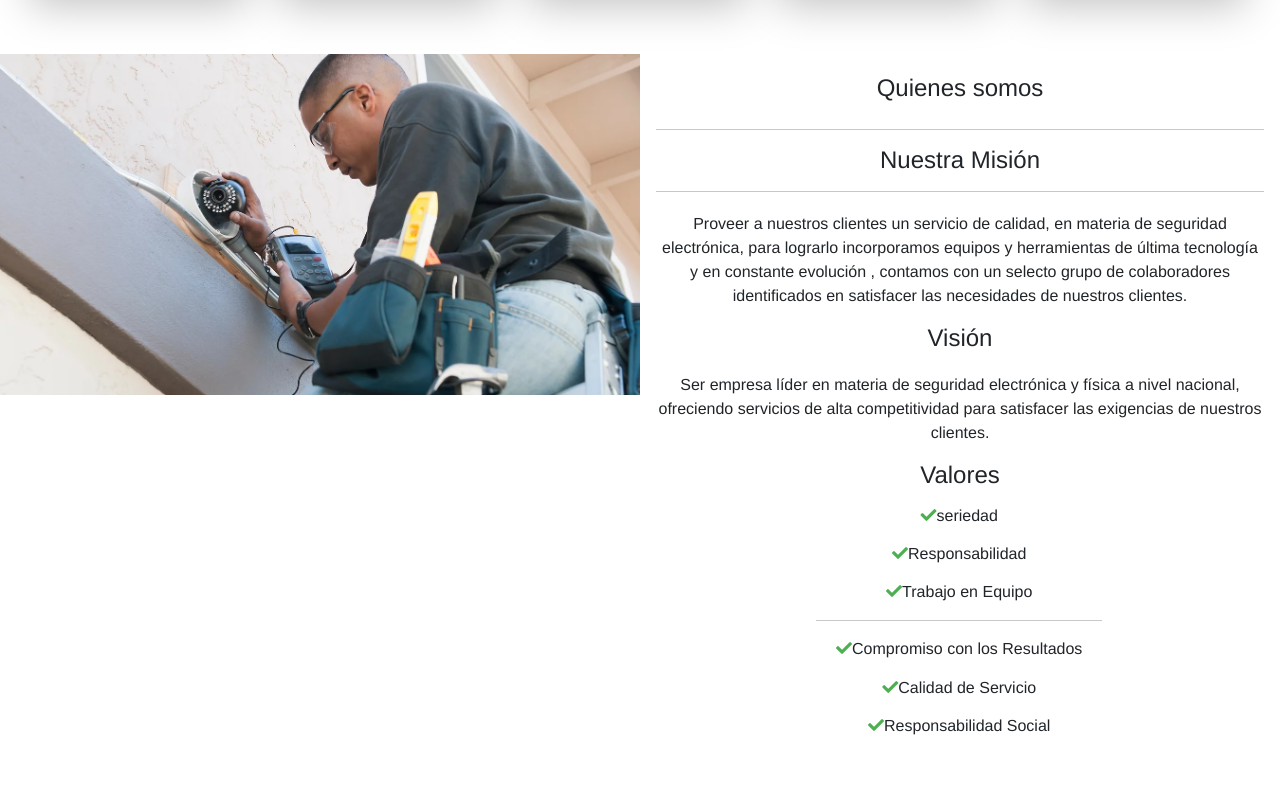
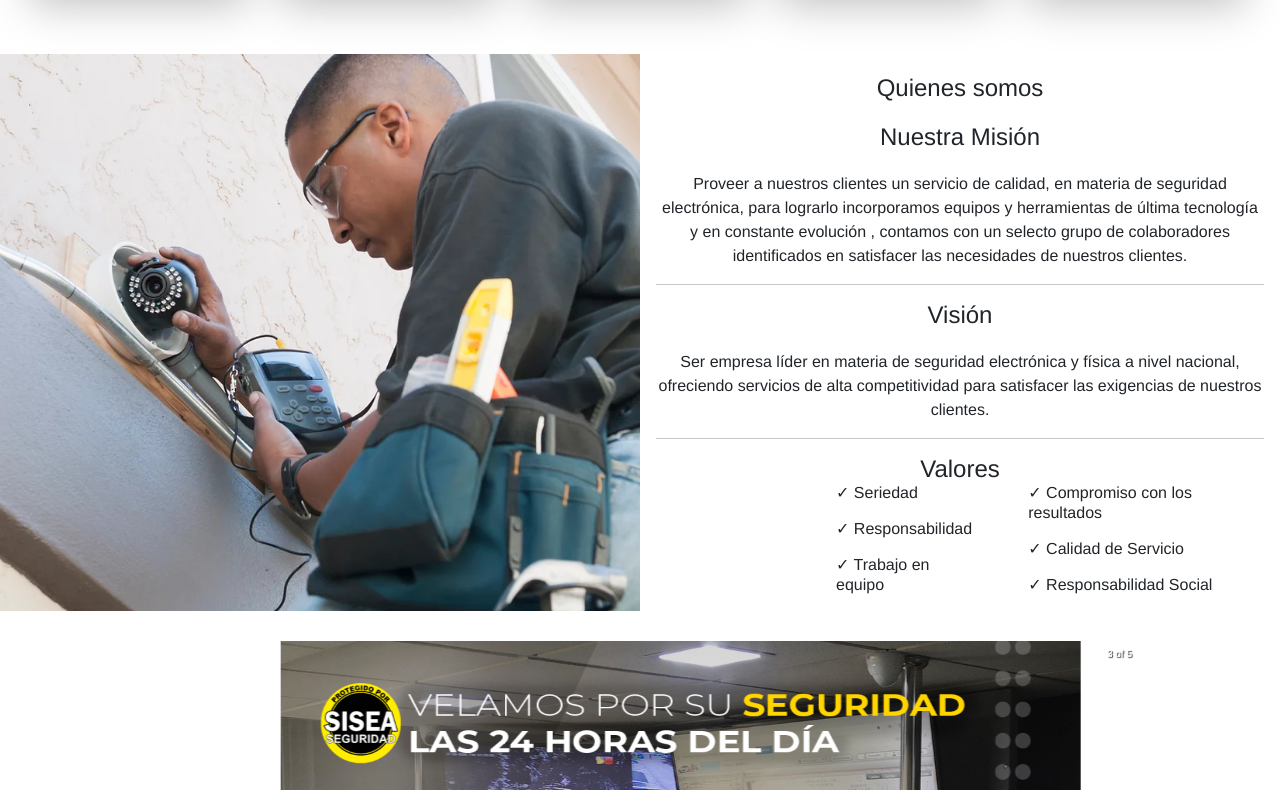
Before and after one commit to Future-TechnologiesCR/SISEA, a React (Vite) app: page / in a window 1280 px wide. Shown: the part 1150-1940 px from the top of the page. Built offline with nearby package versions, Linux system fonts and the light colour scheme.

Commit message:
Arregle el componente informacion

```diff
--- a/src/components/Informacion.jsx
+++ b/src/components/Informacion.jsx
@@ -8,30 +8,14 @@ function Informacion() {
         <img src='src/img/info.png' className='info-img'/>
         <div className='info'>
           <h1 className='titulo-info'>Quienes somos</h1>
+          <h5 className='sup-titulo'>Nuestra Misión</h5>
+          <p className='info-contenido'>Proveer  a nuestros clientes un servicio de calidad, en materia de seguridad electrónica, para lograrlo incorporamos equipos y herramientas  de última tecnología y en constante evolución , contamos con un selecto grupo de colaboradores identificados en satisfacer las necesidades de nuestros clientes.</p>
           <hr />
-          <h5 className='sup-titulo'>Nuestra Misión</h5>
-          <hr />
-          <p className='info-contenido'>Proveer  a nuestros clientes un servicio de calidad, en materia de seguridad electrónica, para lograrlo incorporamos equipos y herramientas  de última tecnología y en constante evolución , contamos con un selecto grupo de colaboradores identificados en satisfacer las necesidades de nuestros clientes.</p>
           <h5 className='sup-titulo'>Visi&oacute;n</h5>
           <p className='info-contenido'>Ser empresa líder en materia de seguridad electrónica y física a nivel nacional, ofreciendo servicios de alta competitividad para satisfacer las exigencias de nuestros clientes.</p>
+          <hr />
           <h5 className='sup-titulo'>Valores</h5>
-          <div className="valores">
-            <ul>
-              {/* use icons */}
-              <li><i className="fas fa-check"></i>seriedad</li>
-              <li><i className="fas fa-check"></i>Responsabilidad</li>
-              <li><i className="fas fa-check"></i>Trabajo en Equipo</li>
-              <hr />
-              <li><i className="fas fa-check"></i>Compromiso con los Resultados</li>
-              <li><i className="fas fa-check"></i>Calidad de Servicio</li>
-              <li><i className="fas fa-check"></i>Responsabilidad Social</li>
-
-            </ul>
-          </div>
-
-
-
-          {/* <div className='valores'>
+          <div className='valores'>
               <div className='valores1'>
                 <p>✓ Seriedad</p>
                 <p>✓ Responsabilidad</p>
@@ -42,7 +26,7 @@ function Informacion() {
                 <p>✓ Calidad de Servicio</p>
                 <p>✓ Responsabilidad Social</p>
               </div>
-            </div> */}
+            </div>
         </div>
     </div>
     </>
--- a/src/css/Informacion.css
+++ b/src/css/Informacion.css
@@ -15,6 +15,7 @@
 }
 
 .info-img {
+    height: auto;
     width: 50%;
     object-fit: cover;
 }
@@ -44,14 +45,26 @@
 
 .valores {
     display: flex;
+    line-height: 20px;
+}
+
+.valores1 {
+    display: flex;
     flex-direction: column;
-    text-align: center;
-    margin: 0 10.1rem 0 8rem;
+    text-align: left;
+    margin-left: 180px;
+}
+
+.valores2 {
+    display: flex;
+    flex-direction: column;
+    text-align: left;
+    margin-left: 50px;
 }
 
 .valores .fas {
-    color: #4CAF50;
     font-size: 1rem;
+    line-height: 0px;
 }
 
 
--- a/src/css/Servicios.css
+++ b/src/css/Servicios.css
@@ -21,7 +21,6 @@
 .MAIN{
   max-width: 1400px;
   margin: 0 1rem ;
-
 }
 
 h1 {
```
